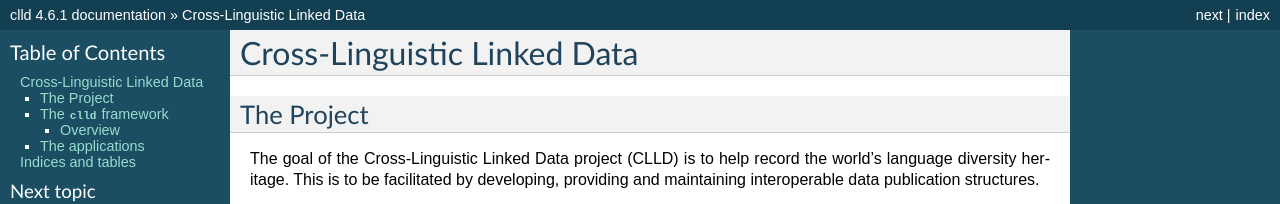
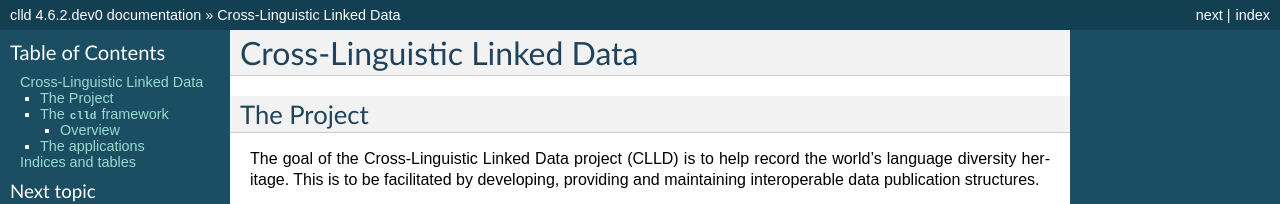
Before and after one commit to clld/clld, a Sphinx documentation site: the page built from docs/index.rst, in a window 1280 px wide and 900 px high. Shown: the top 204 px of the window. Built offline with Sphinx 7.4.7, drawn with Linux system fonts in a browser that asks for light colours; some of the changed text lies outside the part shown.

Commit message:
bump version for development

```diff
--- a/docs/conf.py
+++ b/docs/conf.py
@@ -51,10 +51,10 @@ copyright = u'Max Planck Society'
 # built documents.
 #
 # The full version, including alpha/beta/rc tags.
-release = '4.6.1'
+release = '4.6.2.dev0'
 
 # The short X.Y version.
-version = '4.6.1'
+version = '4.6.2.dev0'
 
 # The language for content autogenerated by Sphinx. Refer to documentation
 # for a list of supported languages.
--- a/setup.py
+++ b/setup.py
@@ -33,7 +33,7 @@ install_requires = [
 
 setup(
     name='clld',
-    version='4.6.1',
+    version='4.6.2.dev0',
     description=(
         'Python library supporting the development of cross-linguistic databases'),
     long_description=open('README.md').read(),
--- a/src/clld/__init__.py
+++ b/src/clld/__init__.py
@@ -5,7 +5,7 @@ from clld.db.models import common
 from clld import interfaces
 
 
-__version__ = "4.6.1"
+__version__ = "4.6.2.dev0"
 
 
 class Resource(namedtuple('Resource', 'name model interface with_index with_rdfdump')):
```
